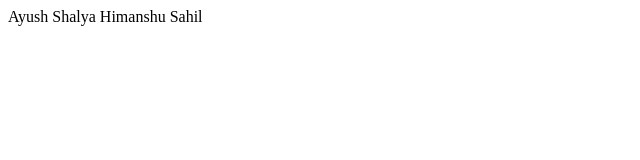
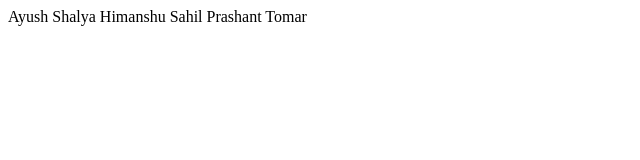
Before and after one commit to shalya-ayush/webpage, a plain HTML site: page index.html in a window 1280 px wide. Shown: the whole page, without its empty margins (0-640 px from the left). Drawn offline with Linux system fonts and the light colour scheme.

Commit message:
Update index.html

```diff
--- a/index.html
+++ b/index.html
@@ -9,5 +9,6 @@
     Ayush Shalya
     Himanshu
     Sahil
+    Prashant Tomar
 </body>
 </html>
```
